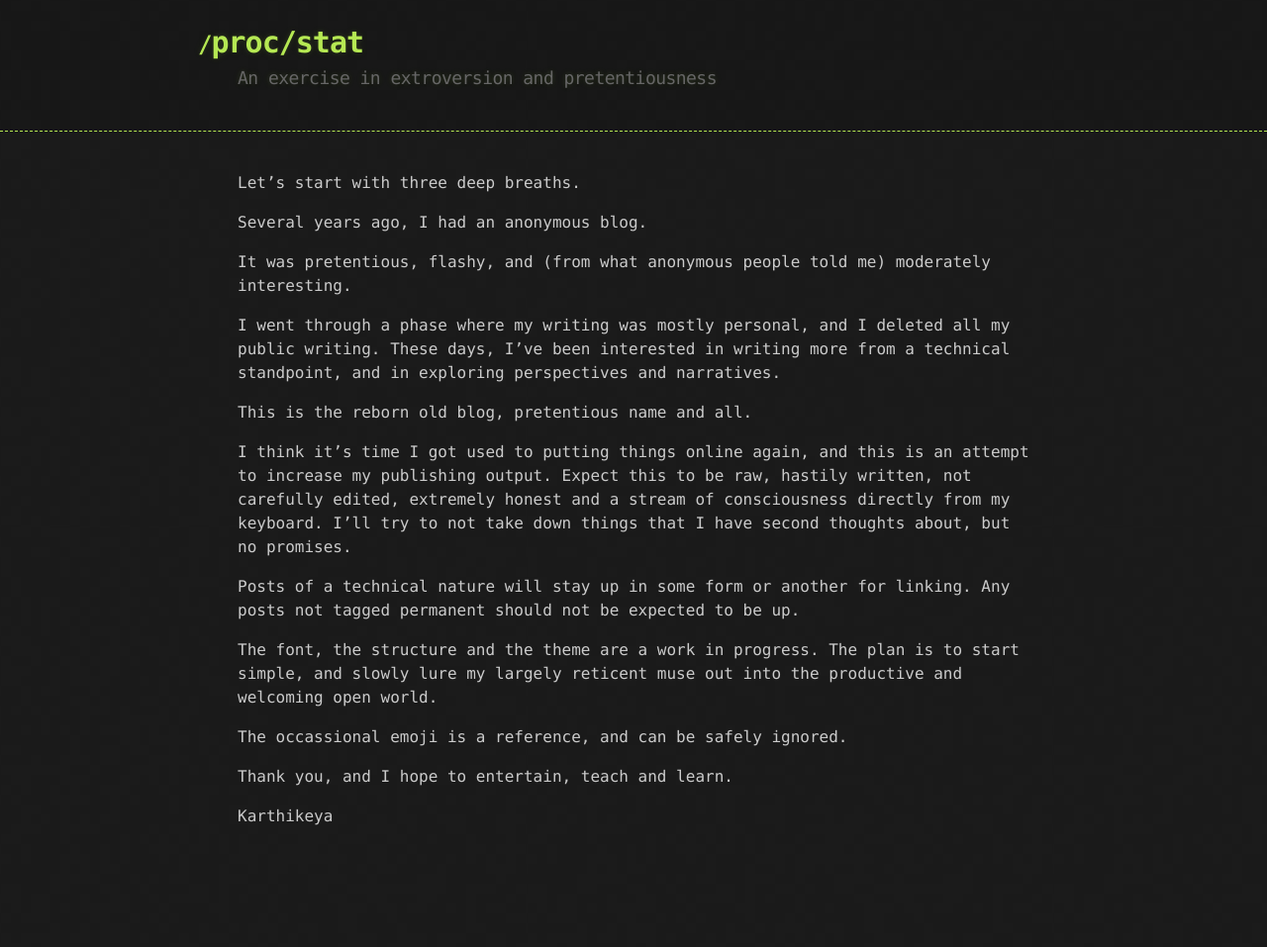
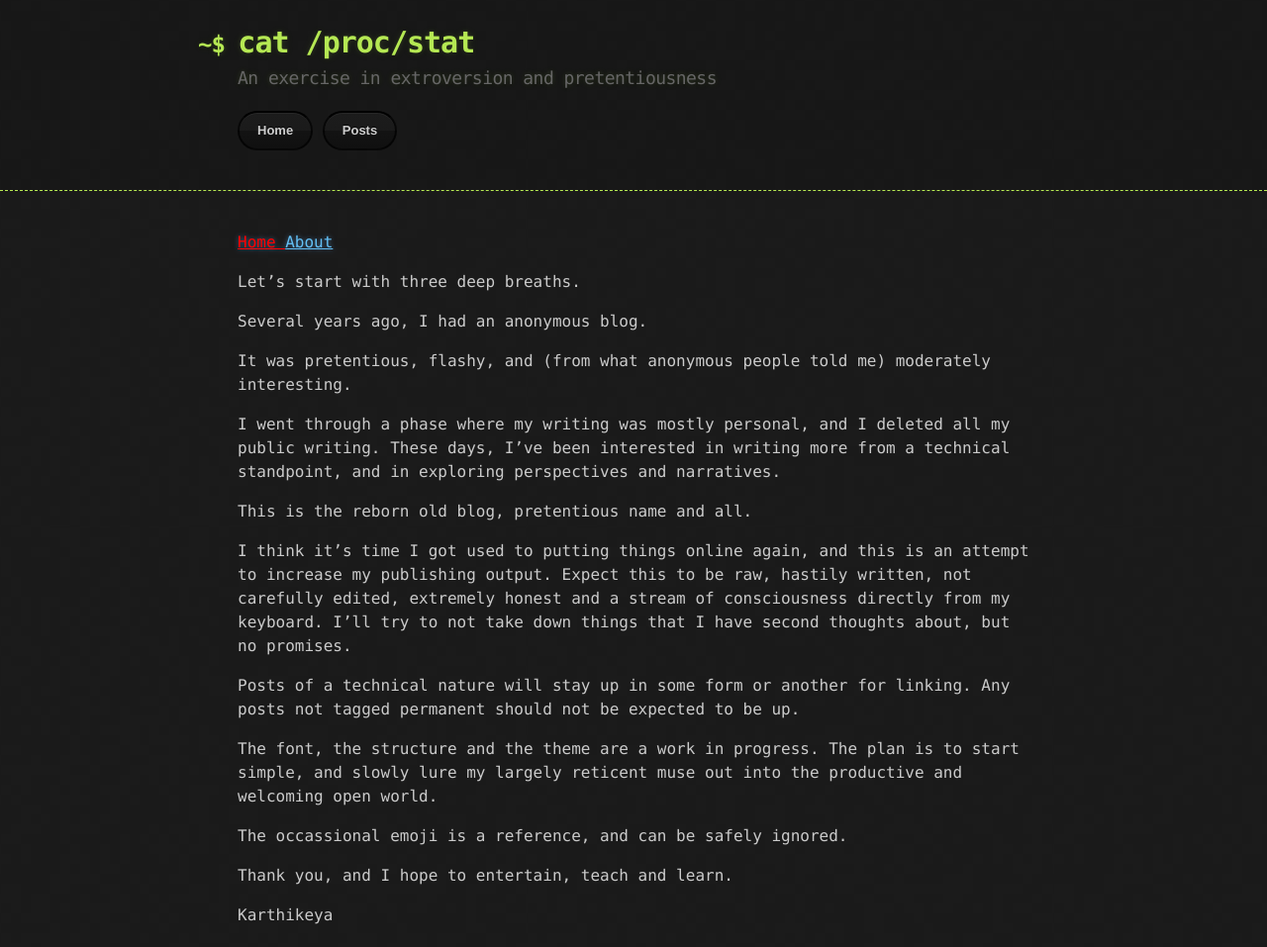
Before and after one commit to paranoidsp/paranoidsp.github.io, a Jekyll site: the page built from index.md, in a window 1280 px wide. Shown: the whole page at 99% size. Built offline with Jekyll 4.4.1, drawn with Linux system fonts in a browser that asks for light colours; before the commit the page ends 900 px from its top, so only the background shows below that.

```diff
--- a/_config.yml
+++ b/_config.yml
@@ -1,11 +1,17 @@
-title: proc/stat
+title:       "cat /proc/stat"
 description: An exercise in extroversion and pretentiousness
-
-name                     : "Karthikeya Viswanath"
+name:        "Karthikeya Viswanath"
 
 author:
-  name: "Karthikeya Viswanath"
+  name:  "Karthikeya Viswanath"
   email: "viswanathkarthikeya[@]gmail.com"
+
+nav:
+  - url: /
+    title: "Home"
+  - url: /posts
+    title: "Posts"
+
 
 include:
   - _pages
@@ -24,19 +30,20 @@ exclude:
   - Gemfile.lock
   - Rakefile
   - README
+  - script
 
 keep_files:
   - .git
 
-encoding: "utf-8"
+encoding:     "utf-8"
 markdown_ext: "markdown,mkdown,mkdn,mkd,md"
 
 # Conversion
-markdown: kramdown
+markdown:           kramdown
 kramdown:
   parse_block_html: true
-  input: GFM
-  auto_ids: true
+  input:            GFM
+  auto_ids:         true
 
 # Sass/SCSS
 sass:
@@ -82,15 +89,11 @@ defaults:
       type: posts
     values:
       layout: single
-      author_profile: true
       read_time: true
-      # comments: # true
-      share: true
-      related: true
   # _pages
   - scope:
       path: "_pages"
       type: pages
     values:
       layout: single
-      author_profile: true
+      read_time: true
--- a/_layouts/default.html
+++ b/_layouts/default.html
@@ -26,6 +26,11 @@
           {% if site.show_github %}
           <a href="{{ site.github.repository_url }}" class="btn btn-github"><span class="icon"></span>View on GitHub</a>
           {% endif %}
+          {% if site.nav %}
+          {% for nav in site.nav %}
+          <a href="{{ nav.url }}" class="btn btn-github">{{ nav.title }}</a>
+          {% endfor %}
+          {% endif %}
         </section>
       </div>
     </header>
--- a/_sass/jekyll-theme-hacker.scss
+++ b/_sass/main.scss
@@ -78,7 +78,7 @@ header h1 {
 
 
 header h1:before {
-  content: "/";
+  content: "~$ ";
   font-size: 24px;
 }
 
--- a/assets/css/style.scss
+++ b/assets/css/style.scss
@@ -1,4 +1,4 @@
 ---
 ---
 
-@import 'jekyll-theme-hacker';
+@import 'main';
--- a/index.md
+++ b/index.md
@@ -1,6 +1,8 @@
 ---
 layout: default
 ---
+
+{% include navigation.html %}
 
 Let's start with three deep breaths.
 
```
Also changed, not shown: 2 other files.
